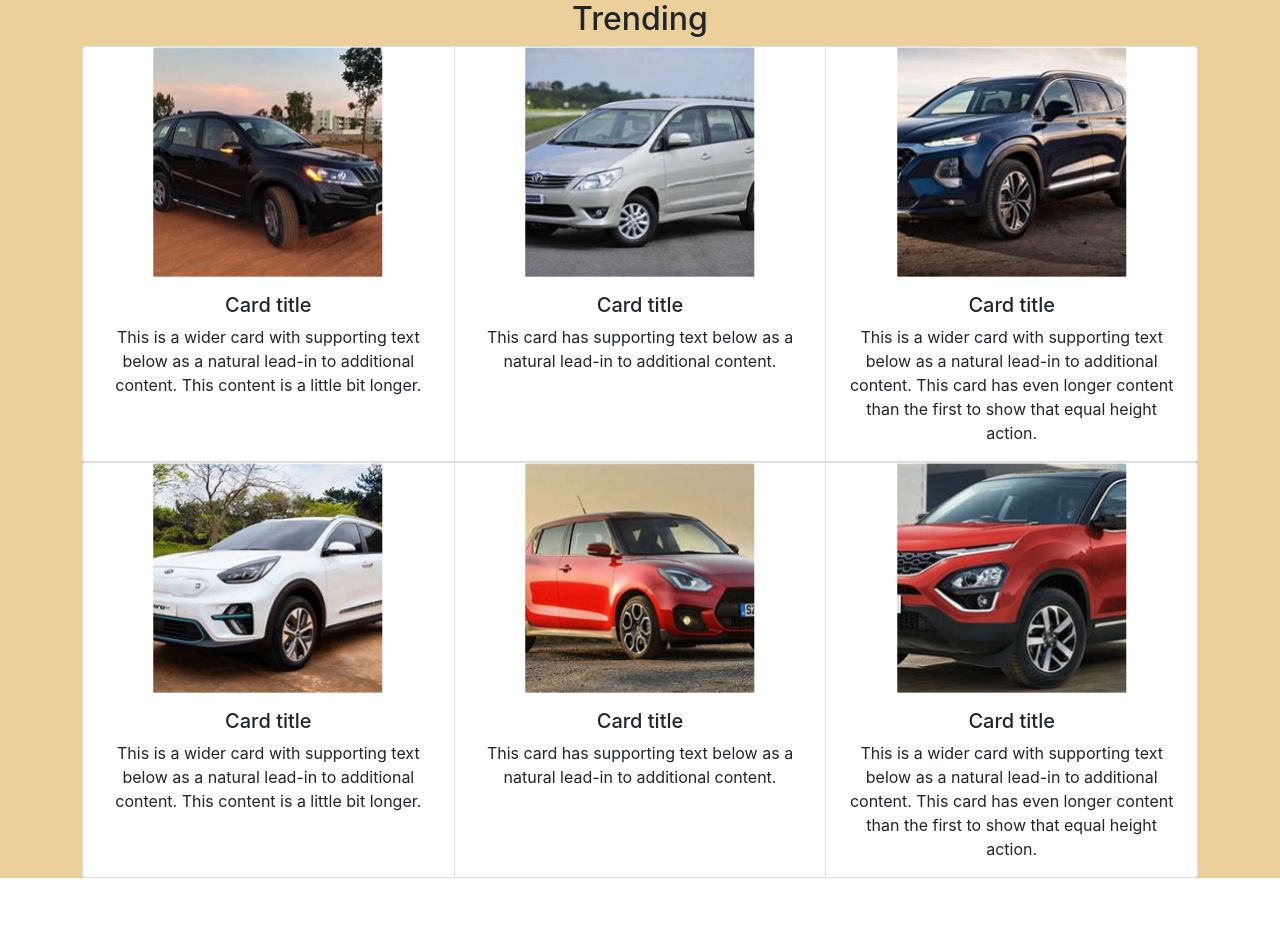
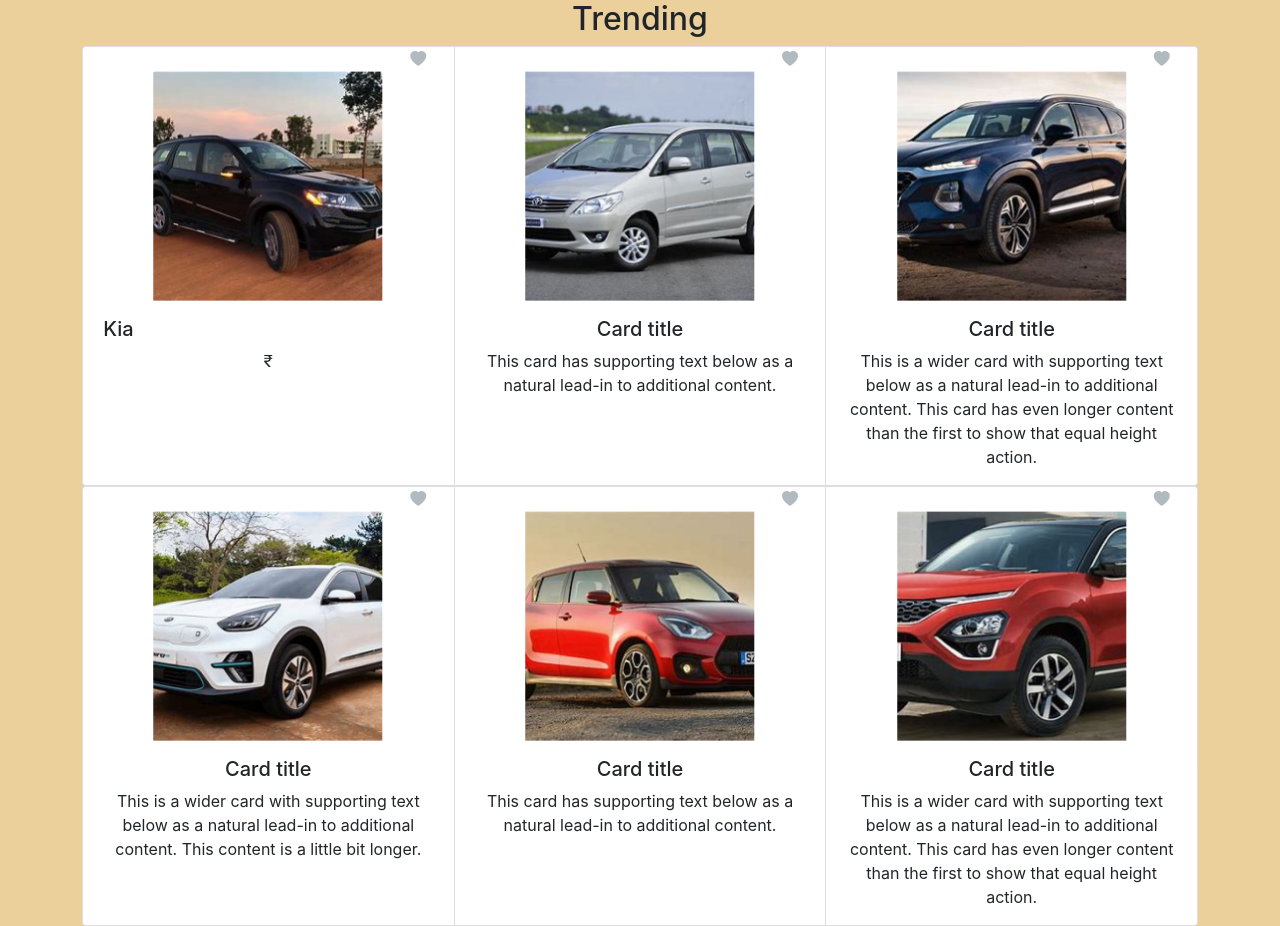
Before and after one commit to ibrahimhossain01752/hunt-digital, a React (Create React App) app: page / in a window 1280 px wide. Before the commit the page ends 878 px from the top, so only its background shows below. Built offline with nearby package versions, Linux system fonts and the light colour scheme.

Commit message:
love added

```diff
--- a/public/index.html
+++ b/public/index.html
@@ -15,6 +15,7 @@
          integrity="sha384-giJF6kkoqNQ00vy+HMDP7azOuL0xtbfIcaT9wjKHr8RbDVddVHyTfAAsrekwKmP1"
          crossorigin="anonymous"
       />
+      <link rel="stylesheet" href="https://cdn.jsdelivr.net/npm/bootstrap-icons@1.10.2/font/bootstrap-icons.css" integrity="sha384-b6lVK+yci+bfDmaY1u0zE8YYJt0TZxLEAFyYSLHId4xoVvsrQu3INevFKo+Xir8e" crossorigin="anonymous">
     <link rel="apple-touch-icon" href="%PUBLIC_URL%/logo192.png" />
     <!--
       manifest.json provides metadata used when your web app is installed on a
--- a/src/components/Home/Card.css
+++ b/src/components/Home/Card.css
@@ -7,3 +7,11 @@
 .card_bg{
     background-color:#EBD09B;
 }
+.icon_one{
+    color: #B0BABF;
+    margin-left: 300px;
+
+}
+.head_one{
+    margin-right: 300px;
+}
--- a/src/components/Home/Card.js
+++ b/src/components/Home/Card.js
@@ -15,14 +15,16 @@ const Card = () => {
           <div class="container">
           <div class="card-group">
   <div class="card">
+  <i class="bi bi-heart-fill icon_one"></i>
     <img src={card1} class="card-img-top car_one mx-auto" alt="..."/>
     <div class="card-body">
-      <h5 class="card-title">Card title</h5>
-      <p class="card-text">This is a wider card with supporting text below as a natural lead-in to additional content. This content is a little bit longer.</p>
+      <h5 class="card-title mx-start head_one">Kia</h5>
+      <i class="bi bi-currency-rupee fw-5"></i>
     </div>
 
   </div>
   <div class="card">
+  <i class="bi bi-heart-fill icon_one"></i>
     <img src={card2} class="card-img-top car_one mx-auto" alt="..."/>
     <div class="card-body">
       <h5 class="card-title">Card title</h5>
@@ -31,6 +33,7 @@ const Card = () => {
 
   </div>
   <div class="card">
+  <i class="bi bi-heart-fill icon_one"></i>
     <img src={card3} class="card-img-top car_one mx-auto" alt="..."/>
     <div class="card-body">
       <h5 class="card-title">Card title</h5>
@@ -41,6 +44,7 @@ const Card = () => {
 </div>
 <div class="card-group">
   <div class="card">
+  <i class="bi bi-heart-fill icon_one"></i>
     <img src={card4} class="card-img-top car_one mx-auto" alt="..."/>
     <div class="card-body">
       <h5 class="card-title">Card title</h5>
@@ -49,6 +53,7 @@ const Card = () => {
 
   </div>
   <div class="card">
+  <i class="bi bi-heart-fill icon_one"></i>
     <img src={card5} class="card-img-top car_one mx-auto" alt="..."/>
     <div class="card-body">
       <h5 class="card-title">Card title</h5>
@@ -57,6 +62,7 @@ const Card = () => {
 
   </div>
   <div class="card">
+  <i class="bi bi-heart-fill icon_one"></i>
     <img src={card6} class="card-img-top car_one mx-auto" alt="..."/>
     <div class="card-body">
       <h5 class="card-title">Card title</h5>
```
